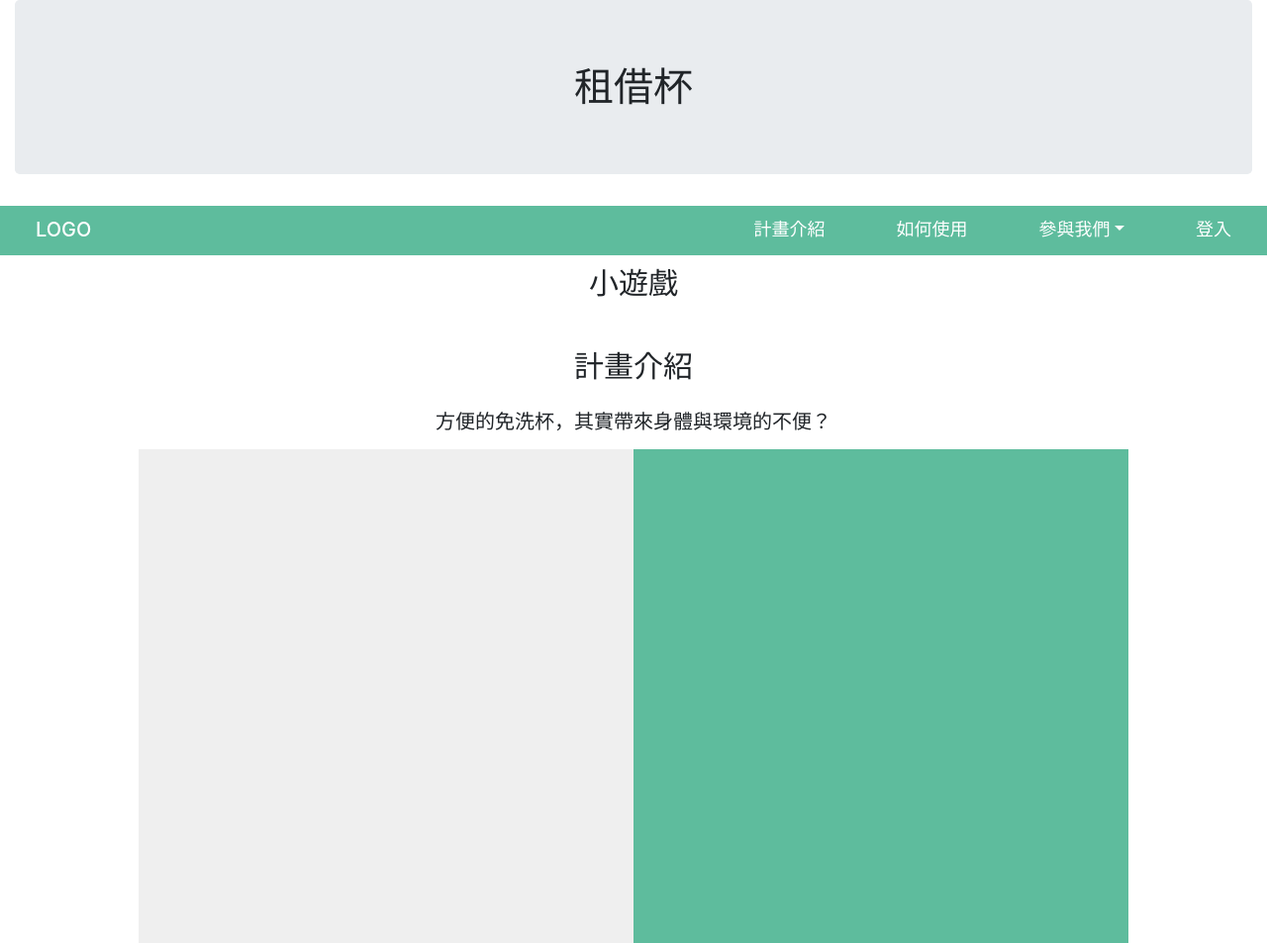
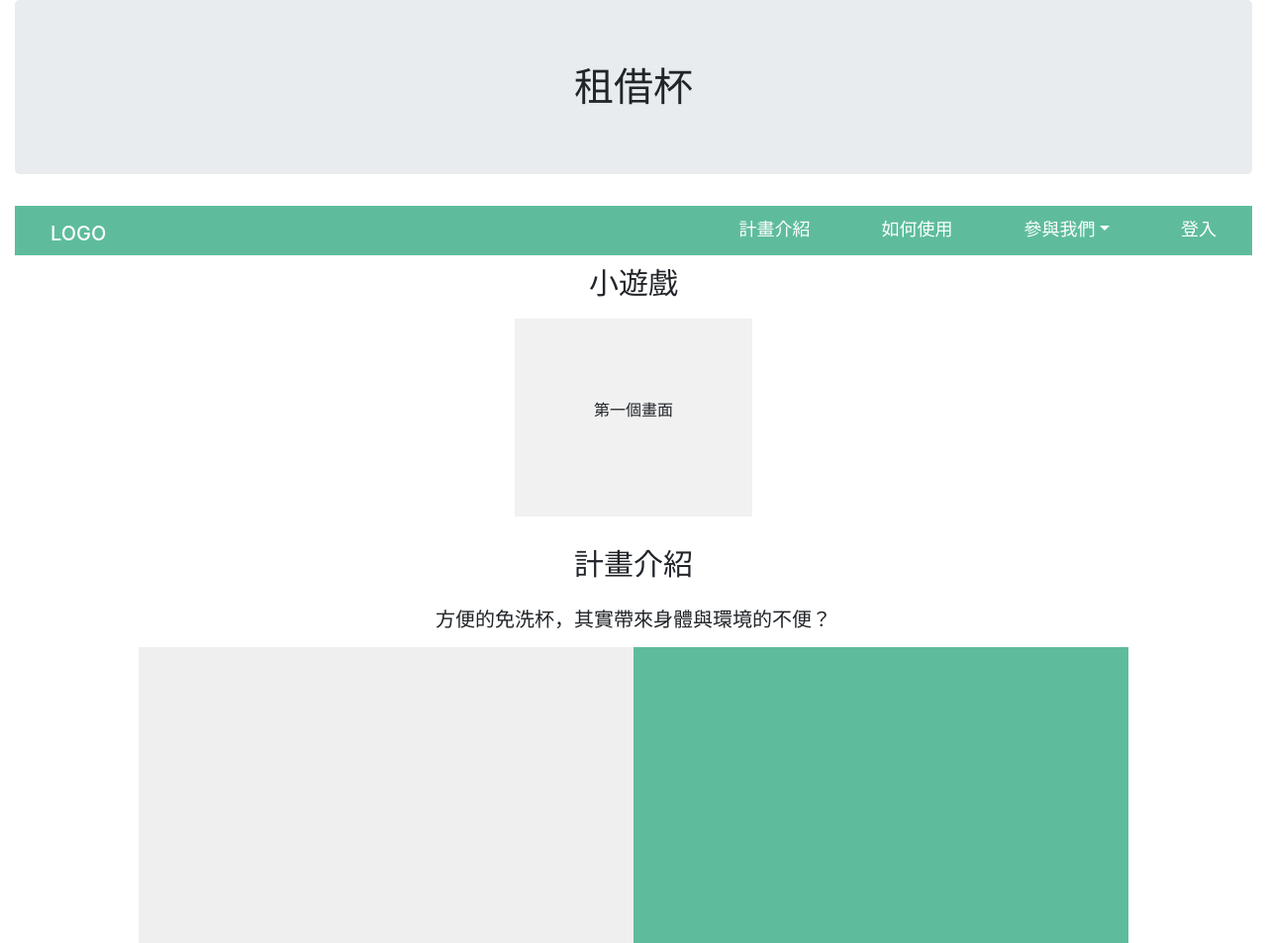
Before and after one commit to jenny-codes/cup-recycling, a Django app: page /interaction/ in a window 1280 px wide. Shown: the top 953 px of the page at 99% size. Run offline with Django 3.2, Linux system fonts and the light colour scheme; some libraries are stand-ins or nearby versions.

Commit message:
interactive game transition w/ jquery

```diff
--- a/interaction/static/css/styles.css
+++ b/interaction/static/css/styles.css
@@ -23,6 +23,7 @@ body, html{
 		background-color:var(--color-main);
 		transition: 0.5s;
 	}
+
 	.navbar_fixed{
 		position: fixed;
 		top:0;
@@ -80,6 +81,10 @@ body, html{
 			text-decoration: none;
 			transition: all 0.3s;
 		}
+		a:hover, a:focus{
+			color: var(--color-third);
+		}
+
 		/* nav-list setting-----------------------end */
 	/* ham-basic setting----------------------start */
 		.ham{
@@ -232,3 +237,29 @@ footer{
 		font-size: 18px;
 	}
 }
+
+/* tryout start */
+/* Slideshow container */
+.slideshow-container {
+  position: relative;
+  background: #f1f1f1f1;
+}
+
+/* Slides */
+.mySlides {
+  display: none;
+  padding: 80px;
+  text-align: center;
+}
+
+/* On hover, add a black background color with a little bit see-through */
+.prev:hover, .next:hover {
+  background-color: rgba(0,0,0,0.8);
+  color: white;
+}
+
+/* Add a background color to the active dot/circle */
+.active{
+  background-color: #717171;
+}
+/* tryout end */
--- a/interaction/static/js/index.js
+++ b/interaction/static/js/index.js
@@ -1,6 +1,7 @@
 window.onscroll = function() {myFunction()};
 
 var navbar = document.querySelector(".navbar");
+console.log(navbar);
 var navbar_height = navbar.offsetHeight;
 
 function myFunction() {
@@ -18,3 +19,22 @@ document.querySelector('#nav-toggle').addEventListener('click',function(){
 // $(document).ready(function() {
 //     $('dropdown-toggle').dropdown()
 // });
+
+
+$(document).ready(function() {
+  $(".mySlides:first").fadeIn()
+});
+
+$( ".mySlides" ).click(function() {
+  console.log($( this ))
+  console.log($(this).next().length)
+  if ( $( this ).next().length != 0 ){
+    $( this ).slideUp();
+    $( this ).next().slideDown();
+  } else{
+    $("html, body").scrollTop($("#sec_cooperation").offset().top);
+  }
+});
+
+// animate function: https://api.jquery.com/animate/
+// traversing: https://www.w3schools.com/jquery/jquery_ref_traversing.asp
--- a/interaction/templates/base_generic.html
+++ b/interaction/templates/base_generic.html
@@ -12,15 +12,14 @@
   <!-- Add additional CSS in static file -->
   {% load static %}
   <link rel="stylesheet" href="{% static 'css/styles.css' %}">
-  <script src="{% static 'js/index.js' %}"></script>
 </head>
-<body>
+<body data-spy="scroll" data-target="#navbarNav" data-offset="10">
   <div class="container-fluid">
     <div class="jumbotron">
       <h1 style="text-align: center; margin: 0;">{% block head %} 租借杯 {% endblock %}</h1>
     </div>
+    {% include "nav_bar.html" %}
     <div class="row">
-      {% include "nav_bar.html" %}
       {% block content %}{% endblock %}
       {% block pagination %}
         {% if is_paginated %}
@@ -41,5 +40,6 @@
       {% endblock %}
     </div>
   </div>
+  <script src="{% static 'js/index.js' %}"></script>
 </body>
 </html>
--- a/interaction/templates/index.html
+++ b/interaction/templates/index.html
@@ -7,6 +7,20 @@
 {% block content %}
   <div class="col-12 sec_game block" id="sec_game">
     <h1 class="sec_title">小遊戲</h1>
+    <div class="slideshow-container">
+      <div class="mySlides">
+        <p>第一個畫面</p>
+      </div>
+
+      <div class="mySlides">
+        <p>第二個畫面</p>
+      </div>
+
+      <div class="mySlides">
+        <p>第三個畫面</p>
+      </div>
+    </div>
+
   </div>
   <div class="col-12 sec_plan block" id="sec_plan">
     <h1 class="sec_title">計畫介紹</h1>
--- a/interaction/templates/nav_bar.html
+++ b/interaction/templates/nav_bar.html
@@ -1,6 +1,9 @@
-<nav class="col-12 navbar">
+<nav class="navbar">
   <a class="logo" href="{% url 'index' %}">LOGO</a>
-    <div class="nav-toggler navbar-collapse">
+  <button class="navbar-toggler" type="button" data-toggle="collapse" data-target="#navbarNav" aria-controls="navbarNav" aria-expanded="false" aria-label="Toggle navigation">
+    <span class="navbar-toggler-icon"></span>
+  </button>
+  <div class="nav-toggler navbar-collapse" id="navbarNav">
     <div class="menu">
       <ul class="nav-list">
         {% if user.is_authenticated %}
```
Lines whose indentation alone changed are shown as unchanged.
